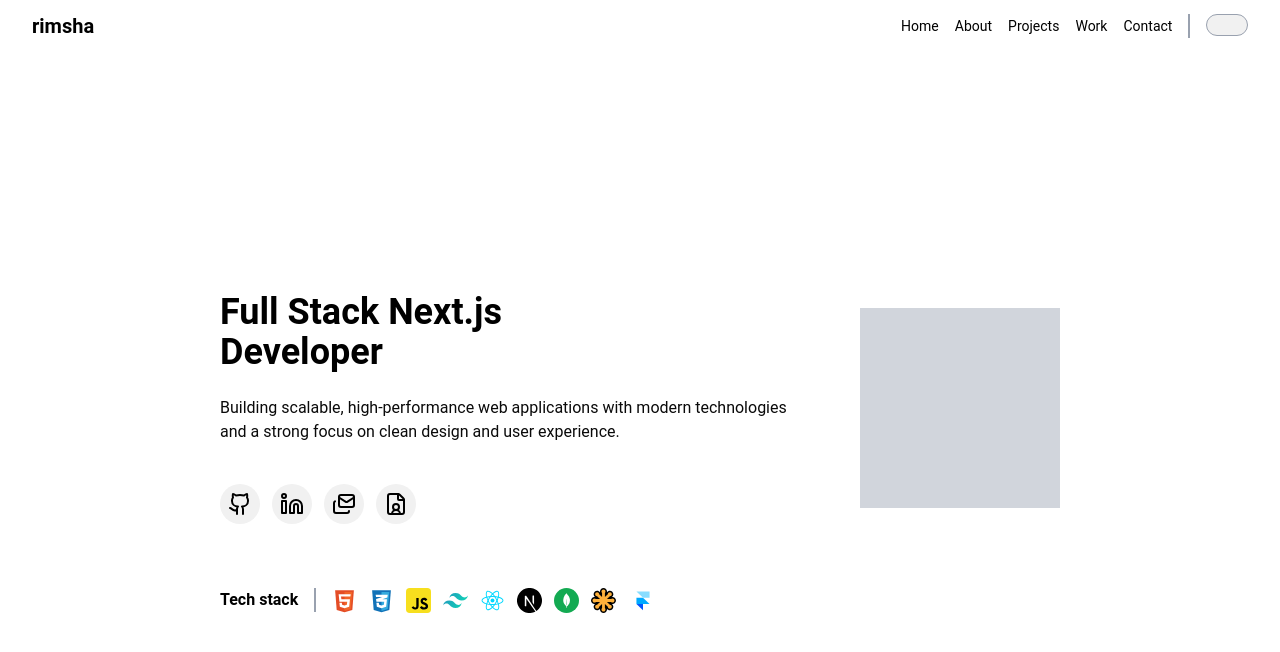
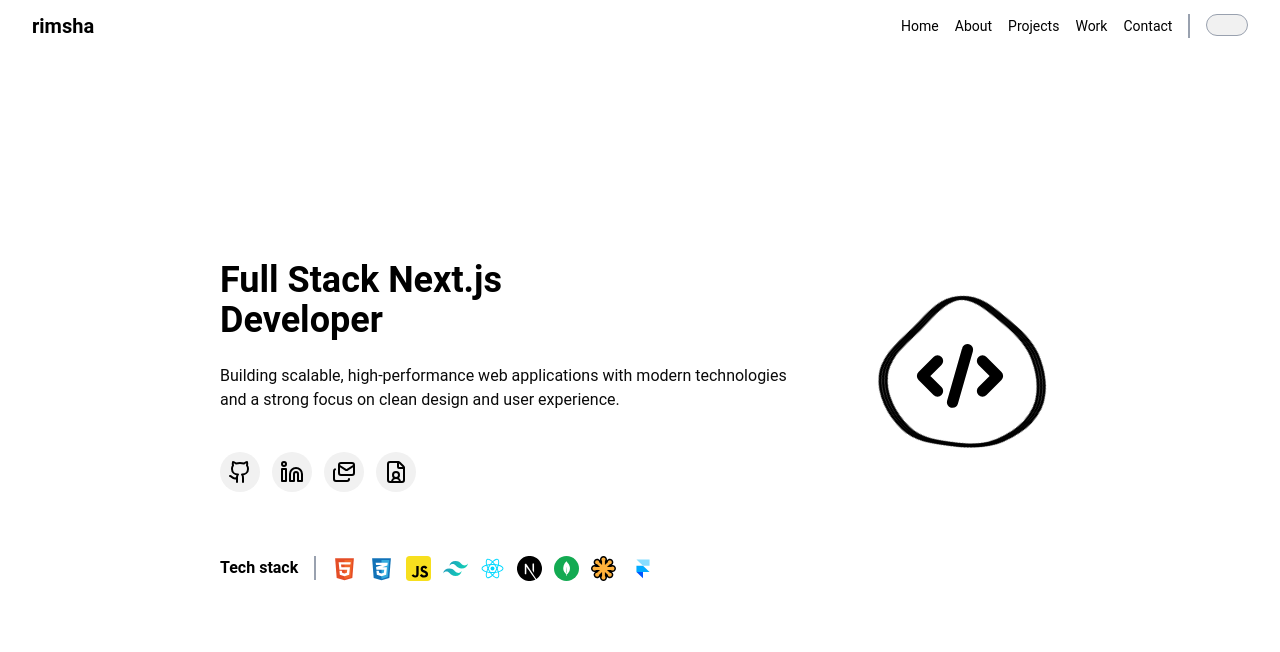
Before and after one commit to rimsha-shoukat/rimsha-shoukat, a Next.js app: page / in a window 1280 px wide. Shown: the top 652 px of the page. Built offline with nearby package versions, Linux system fonts and the light colour scheme.

Commit message:
blob animation added

```diff
--- a/src/app/globals.css
+++ b/src/app/globals.css
@@ -63,3 +63,19 @@ body {
         opacity: 1;
     }
 }
+
+/* blob animation */
+.blob {
+    animation: orbit 4s linear Infinite;
+    transform-box: view-box;
+    transform-origin: 200px 200px;
+}
+
+@keyframes orbit {
+    from {
+    transform: rotate(0deg);
+  }
+  to {
+    transform: rotate(360deg);
+  }
+}
--- a/src/sections/cover.jsx
+++ b/src/sections/cover.jsx
@@ -1,3 +1,4 @@
+
 import { ThemeProvider } from "@/components/themeProvider"
 
 export function Cover() {
@@ -21,7 +22,7 @@ export function Cover() {
                 </nav>
 
                 {/* cover content */}
-                <section className="w-full h-full flex flex-col items-center justify-center gap-4">
+                <section className="w-full h-[calc(100vh-4rem)] flex flex-col items-center justify-center gap-4">
                     <div className="flex flex-col items-start gap-16">
                         {/* intro */}
                         <div className="flex flex-row items-center justify-center gap-16">
@@ -45,7 +46,25 @@ export function Cover() {
                                 </span>
                             </span>
                             {/* image */}
-                            <span className="w-50 h-50 bg-gray-300 dark:bg-gray-700">
+                            <span className="w-50 h-50 flex items-center justify-center">
+                                <svg viewBox="-50 -50 480.00 480.00" fill="none" xmlns="http://www.w3.org/2000/svg">
+                                    <g className="blob">
+                                        <path transform="translate(-55, -55), scale(15)" d="M16,27.817970912437886C19.096637906886553,27.911588926437723,22.468399667037968,28.522431585961947,24.938192294727543,26.652122778539436C27.460441058326087,24.742090323109412,28.609858929496927,21.395511563010924,28.658486814388006,18.23203276031895C28.702315730468168,15.380750059557387,26.858150165000733,13.00598437467362,25.183434361911274,10.697941699065272C23.706656931773637,8.662691703307736,22.000968470171742,6.8540409310095365,19.687545325273188,5.868552485596473C17.25419438073704,4.8319763431110925,14.52979920681167,4.228266976198288,12.0309621110281,5.0951580230898585C9.508461534382203,5.970258352504268,7.67013982052991,8.109876294009036,6.422505321795265,10.470430869376282C5.216140513279867,12.752902195065971,5.089186961480998,15.316970009276714,5.267128261926697,17.892494867905675C5.469223267638262,20.81762079264139,5.351377540608832,24.134296344695024,7.504072682837105,26.12505190264816C9.690050254250934,28.14658617124341,13.023928160580255,27.727997869574942,16,27.817970912437886"
+                                            fill="none" stroke="currentColor" strokeWidth="0.5">
+                                        </path>
+                                    </g>
+                                    <g className="blob [animation-delay:-4s]">
+                                        <path transform="translate(-50, -50), scale(15)" d="M16,27.817970912437886C19.096637906886553,27.911588926437723,22.468399667037968,28.522431585961947,24.938192294727543,26.652122778539436C27.460441058326087,24.742090323109412,28.609858929496927,21.395511563010924,28.658486814388006,18.23203276031895C28.702315730468168,15.380750059557387,26.858150165000733,13.00598437467362,25.183434361911274,10.697941699065272C23.706656931773637,8.662691703307736,22.000968470171742,6.8540409310095365,19.687545325273188,5.868552485596473C17.25419438073704,4.8319763431110925,14.52979920681167,4.228266976198288,12.0309621110281,5.0951580230898585C9.508461534382203,5.970258352504268,7.67013982052991,8.109876294009036,6.422505321795265,10.470430869376282C5.216140513279867,12.752902195065971,5.089186961480998,15.316970009276714,5.267128261926697,17.892494867905675C5.469223267638262,20.81762079264139,5.351377540608832,24.134296344695024,7.504072682837105,26.12505190264816C9.690050254250934,28.14658617124341,13.023928160580255,27.727997869574942,16,27.817970912437886"
+                                            fill="none" stroke="currentColor" strokeWidth="0.5">
+                                        </path>
+                                    </g>
+                                    <g className="blob [animation-delay:-2s]">
+                                        <path transform="translate(-45, -45), scale(15)" d="M16,27.817970912437886C19.096637906886553,27.911588926437723,22.468399667037968,28.522431585961947,24.938192294727543,26.652122778539436C27.460441058326087,24.742090323109412,28.609858929496927,21.395511563010924,28.658486814388006,18.23203276031895C28.702315730468168,15.380750059557387,26.858150165000733,13.00598437467362,25.183434361911274,10.697941699065272C23.706656931773637,8.662691703307736,22.000968470171742,6.8540409310095365,19.687545325273188,5.868552485596473C17.25419438073704,4.8319763431110925,14.52979920681167,4.228266976198288,12.0309621110281,5.0951580230898585C9.508461534382203,5.970258352504268,7.67013982052991,8.109876294009036,6.422505321795265,10.470430869376282C5.216140513279867,12.752902195065971,5.089186961480998,15.316970009276714,5.267128261926697,17.892494867905675C5.469223267638262,20.81762079264139,5.351377540608832,24.134296344695024,7.504072682837105,26.12505190264816C9.690050254250934,28.14658617124341,13.023928160580255,27.727997869574942,16,27.817970912437886"
+                                            fill="none" stroke="currentColor" strokeWidth="0.5">
+                                        </path>
+                                    </g>
+                                </svg>
+                                <svg className="absolute" fill="currentColor" width="90px" height="90px" viewBox="0 0 24 24" xmlns="http://www.w3.org/2000/svg" stroke="currentColor"><g id="SVGRepo_bgCarrier" strokeWidth="0"></g><g id="SVGRepo_tracerCarrier" strokeLinecap="round" strokeLinejoin="round"></g><g id="SVGRepo_iconCarrier"><path d="M1.293,11.293l4-4A1,1,0,1,1,6.707,8.707L3.414,12l3.293,3.293a1,1,0,1,1-1.414,1.414l-4-4A1,1,0,0,1,1.293,11.293Zm17.414-4a1,1,0,1,0-1.414,1.414L20.586,12l-3.293,3.293a1,1,0,1,0,1.414,1.414l4-4a1,1,0,0,0,0-1.414ZM13.039,4.726l-4,14a1,1,0,0,0,.686,1.236A1.053,1.053,0,0,0,10,20a1,1,0,0,0,.961-.726l4-14a1,1,0,1,0-1.922-.548Z"></path></g></svg>
                             </span>
                         </div>
                         {/* tech stack */}
```
